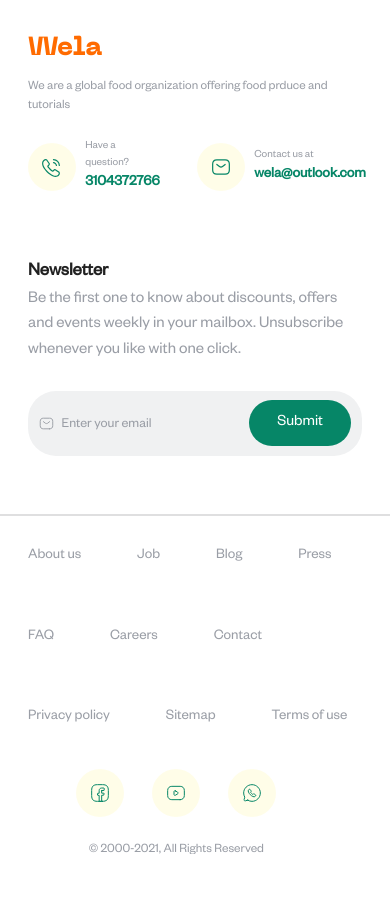
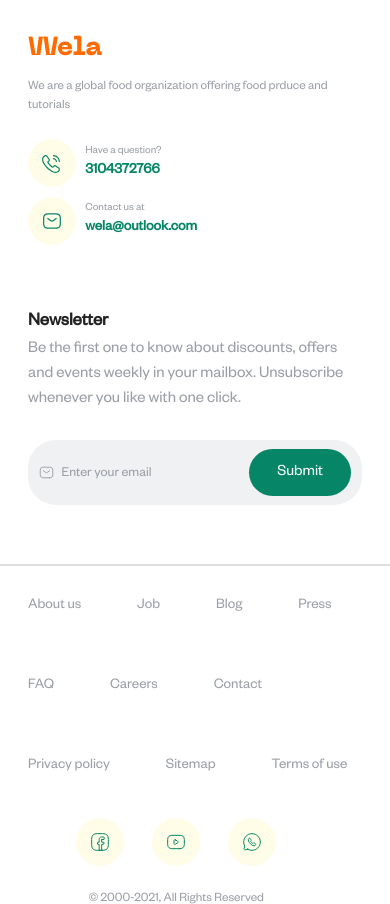
Before and after one commit to kennydageek/wela-foods, a Vue app: page / in a window 390 px wide. Shown: the part 7840-8744 px from the top of the page. Before the commit the page ends 8694 px from the top, so only its background shows below. Built offline with nearby package versions, Linux system fonts and the light colour scheme; what vuejs-countdown-timer would draw is missing.

Commit message:
footerContact now responsive

```diff
--- a/src/components/FooterContact.vue
+++ b/src/components/FooterContact.vue
@@ -66,4 +66,14 @@ img {
   margin-bottom: 0;
   font-weight: 600;
 }
+
+@media screen and (max-width: 499.99px) {
+  .footer-flex {
+    flex-direction: column;
+  }
+  .footer-contact-wrapper:not(:first-of-type) {
+    margin-left: 0;
+    margin-top: 1rem;
+  }
+}
 </style>
```
